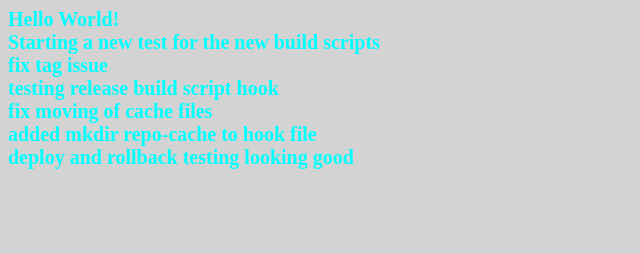
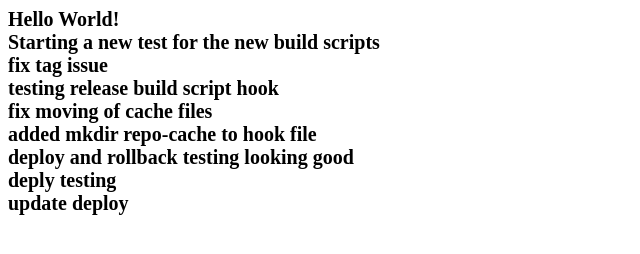
Before and after one commit to justinvetter/test-jenkins, a plain HTML site: page index.html in a window 1280 px wide. Shown: the whole page, without its empty margins (0-640 px from the left). Drawn offline with Linux system fonts and the light colour scheme.

Commit message:
deployed 0.0.19 at 743635da665e0ed9dad05fc278100530f0c7a150

```diff
--- a/index.html
+++ b/index.html
@@ -17,7 +17,9 @@
     testing release build script hook <br>
     fix moving of cache files <br>
     added mkdir repo-cache to hook file <br>
-    deploy and rollback testing looking good
+    deploy and rollback testing looking good <br>
+    deply testing <br>
+    update deploy
 
   </body>
 </html>
--- a/styles/main.css
+++ b/styles/main.css
@@ -1,5 +1,5 @@
 body {
-  background-color: lightgray;
-  color: aqua;
+  background-color: white;
+  color: black;
   font-size: 20px;
   font-weight: bold; }
```
